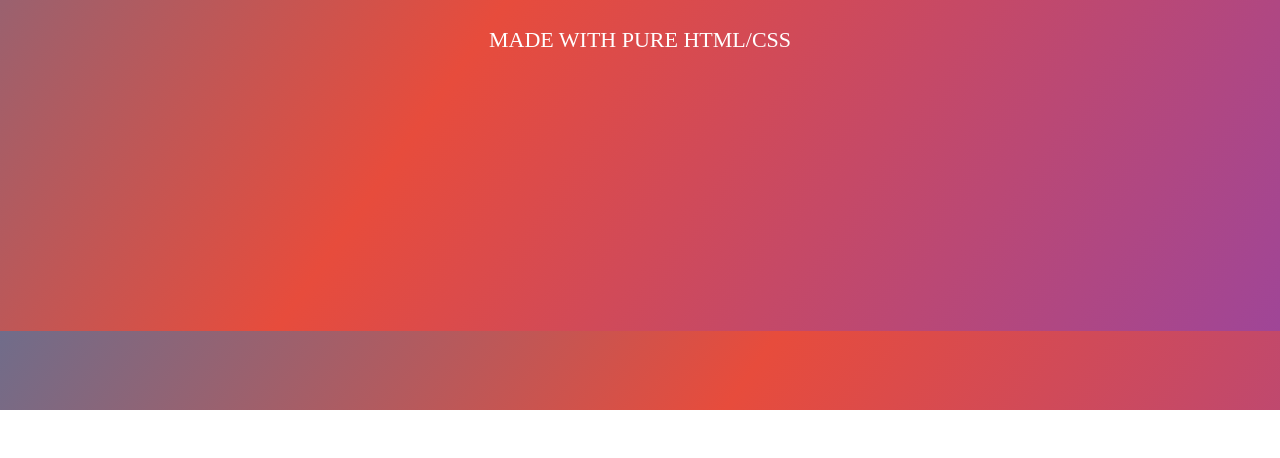
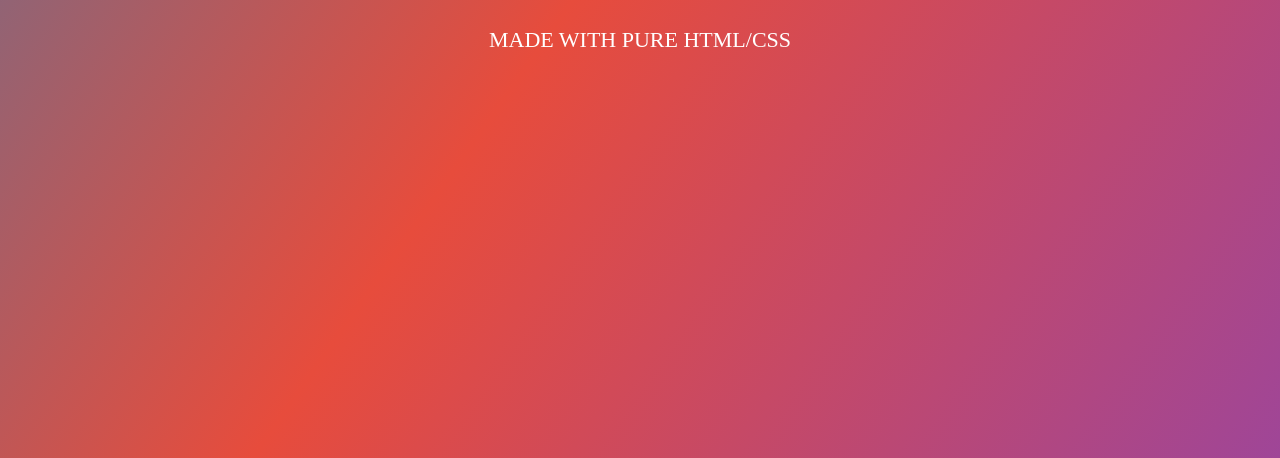
Before and after one commit to mauricio-perdomo-github/Gradient_background_animation_css, a plain HTML site: page index.html in a window 1280 px wide. Shown: the part 390-848 px from the top of the page. Before the commit the page ends 800 px from the top, so only its background shows below. Drawn offline with Linux system fonts and the light colour scheme.

Commit message:
Update style.css

```diff
--- a/style.css
+++ b/style.css
@@ -4,6 +4,7 @@ body {
     font-family: "montserrat";
     background-image: linear-gradient(125deg,#2c3e50,#27ae60,#2980b9,#e74c3c,#8e44ad);
     background-size: 350%;
+    min-height: 106vh;
     animation: bganimation 15s infinite;
 }
 
```
